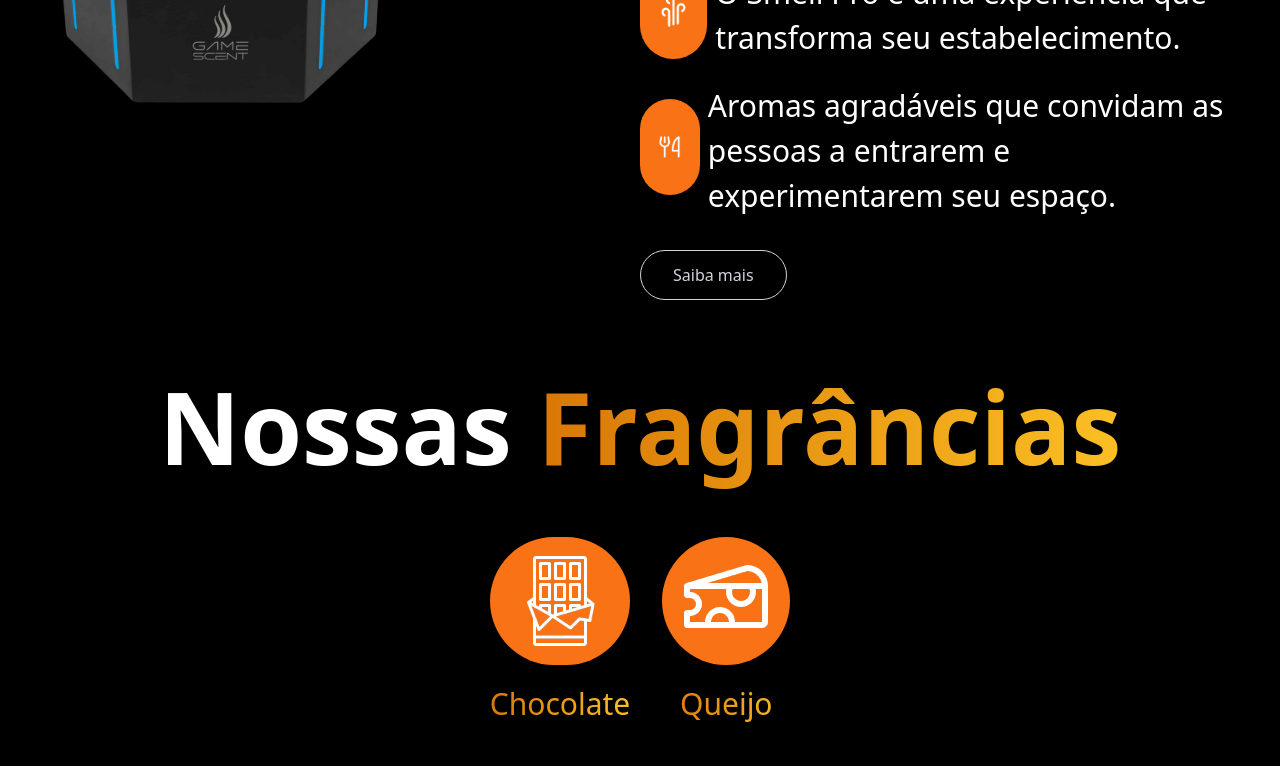
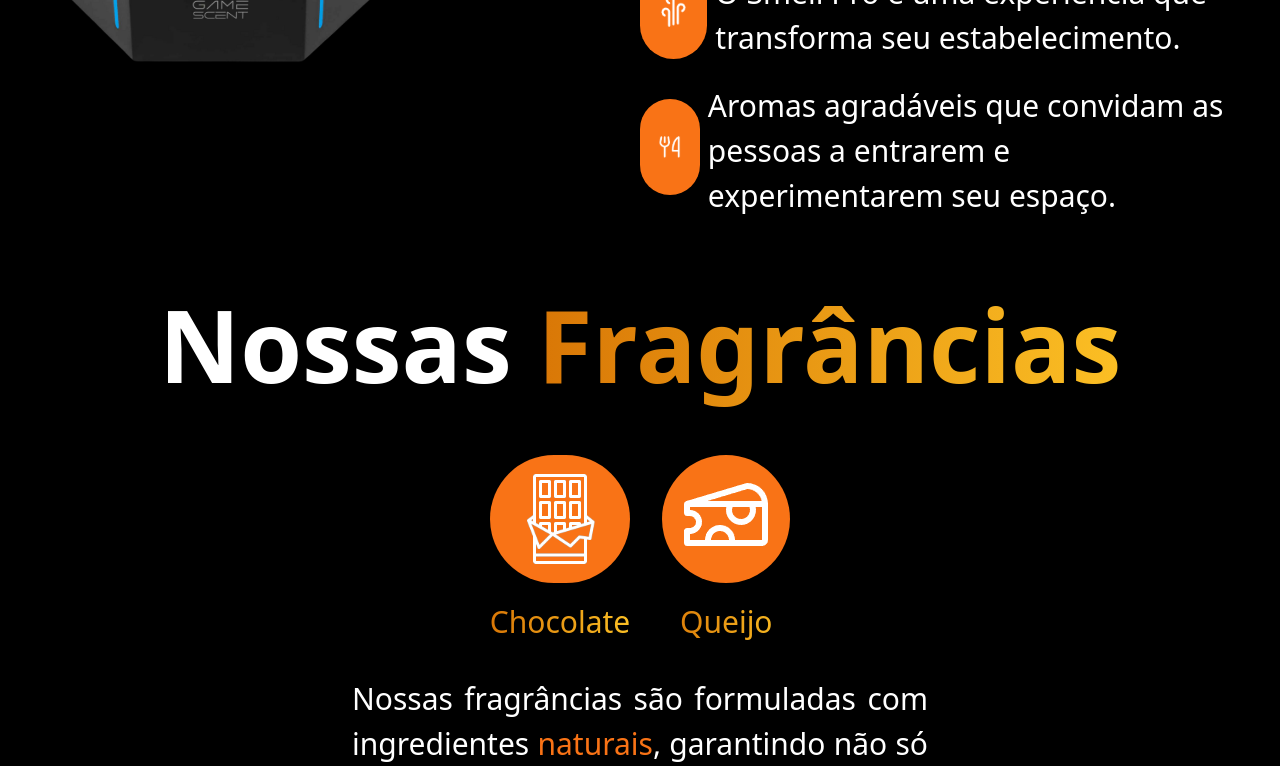
Before and after one commit to VitorTigre/sitetcc, a React (Vite) app: page / in a window 1280 px wide. Shown: the part 1499-2265 px from the top of the page. Built offline with nearby package versions, Linux system fonts and the light colour scheme.

Commit message:
commit parte 1000

```diff
--- a/src/components/Experiencia.jsx
+++ b/src/components/Experiencia.jsx
@@ -4,7 +4,6 @@ import caixaImg from '/src/assets/caixa.svg';
 import chocolateImg from '/src/assets/chocolate.svg';
 import ventoImg from '/src/assets/vento.svg';
 import garfoFacaImg from '/src/assets/garfoFaca.svg';
-import leiteImg from '/src/assets/leite.svg';
 import queijoImg from '/src/assets/queijo.svg';
 import sopaImg from '/src/assets/sopa.svg';
 import hotCoffeeImg from '/src/assets/hotCoffee.svg';
@@ -73,9 +72,8 @@ const PageProjeto = () => {
               <p className="text-[20px] md:text-[30px]">Aromas agradáveis que convidam as pessoas a entrarem e experimentarem seu espaço.</p>
             </li>
           </ul>
-          <button className="mt-8 px-8 py-3 border border-gray-300 rounded-full text-gray-300 hover:bg-white hover:text-black transition duration-300">
-            Saiba mais
-          </button>
+
+
         </div>
       </section>
 
--- a/src/components/Header.jsx
+++ b/src/components/Header.jsx
@@ -14,9 +14,11 @@ function Navbar() {
   };
 
   return (
-    <nav className="bg-black text-white p-4 flex items-center relative z-50 pt-6 ">
 
-      <div className="w-full flex items-center justify-between">
+
+    <nav className="bg-black text-white p-4 flex items-center relative z-50 pt-6">
+
+      <div className="w-full flex items-center justify-between ">
 
         <div className="md:hidden absolute left-4">
           <button onClick={toggleMenu} aria-label="Toggle menu">
@@ -28,7 +30,7 @@ function Navbar() {
           <span className="text-2xl font-bold bg-gradient-to-r from-yellow-500 to-green-600 bg-clip-text text-transparent">SmellPro</span>
         </div>
 
-        <div className="hidden md:flex flex-1 justify-center space-x-8 mb-4 ">
+        <div className="hidden md:flex flex-1 justify-center space-x-8 mb-4">
           <Link to="/integrantes" className="hover:text-yellow-400 text-sm">Integrantes</Link>
           <Link to="/bibliografia" className="hover:text-yellow-400 text-sm">Bibliografia</Link>
           <Link to="/materiais" className="hover:text-yellow-400 text-sm">Materiais</Link>
--- a/src/components/Integrantes.jsx
+++ b/src/components/Integrantes.jsx
@@ -7,7 +7,7 @@ import vitorImage from '/src/assets/vitor.svg';
 
 const PageIntegrantes = () => {
   return (
-    <div className="bg-black text-white min-h-screen p-8">
+    <div className="bg-black text-white min-h-screen p-8 ">
       <div className="text-center mb-12">
         <h1 className="text-4xl md:text-5xl font-bold">Quem são os</h1>
         <h2 className="text-5xl md:text-6xl font-bold bg-gradient-to-r from-amber-600 to-amber-400 bg-clip-text text-transparent leading-loose">
```
